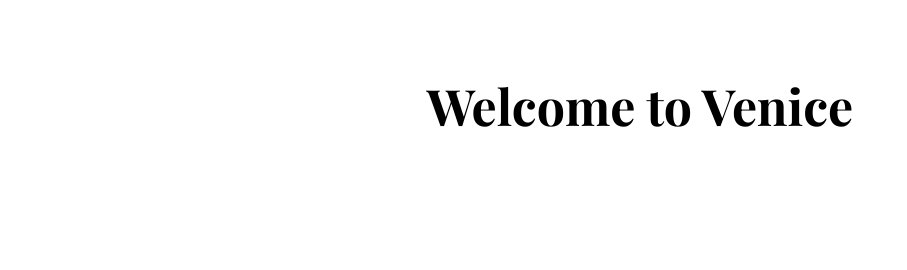
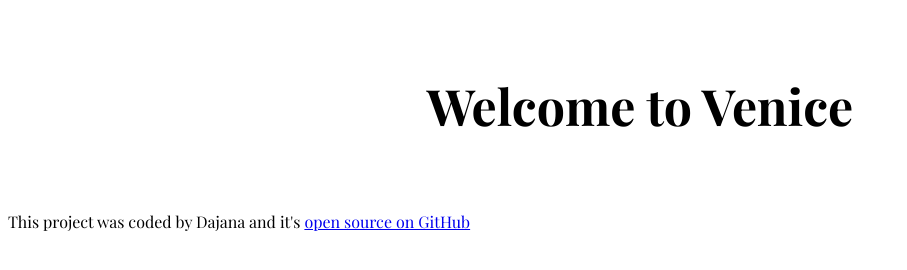
Before and after one commit to dajana-lab/project-responsive-city, a plain HTML site: page index.html in a window 1280 px wide. Shown: the whole page, without its empty margins (0-907 px from the left). Drawn offline with nearby package versions, Linux system fonts and the light colour scheme; a web font is replaced by a local one.

Commit message:
Added the link to GitHub repository

```diff
--- a/index.html
+++ b/index.html
@@ -16,6 +16,12 @@
 
 <body>
     <h1>Welcome to Venice</h1>
+
+
+    <footer>This project was coded by Dajana and it's <a href="https://github.com/dajana-lab/project-responsive-city"
+            target="_blank">
+            open source on GitHub
+        </a></footer>
 </body>
 
 </html>
```
